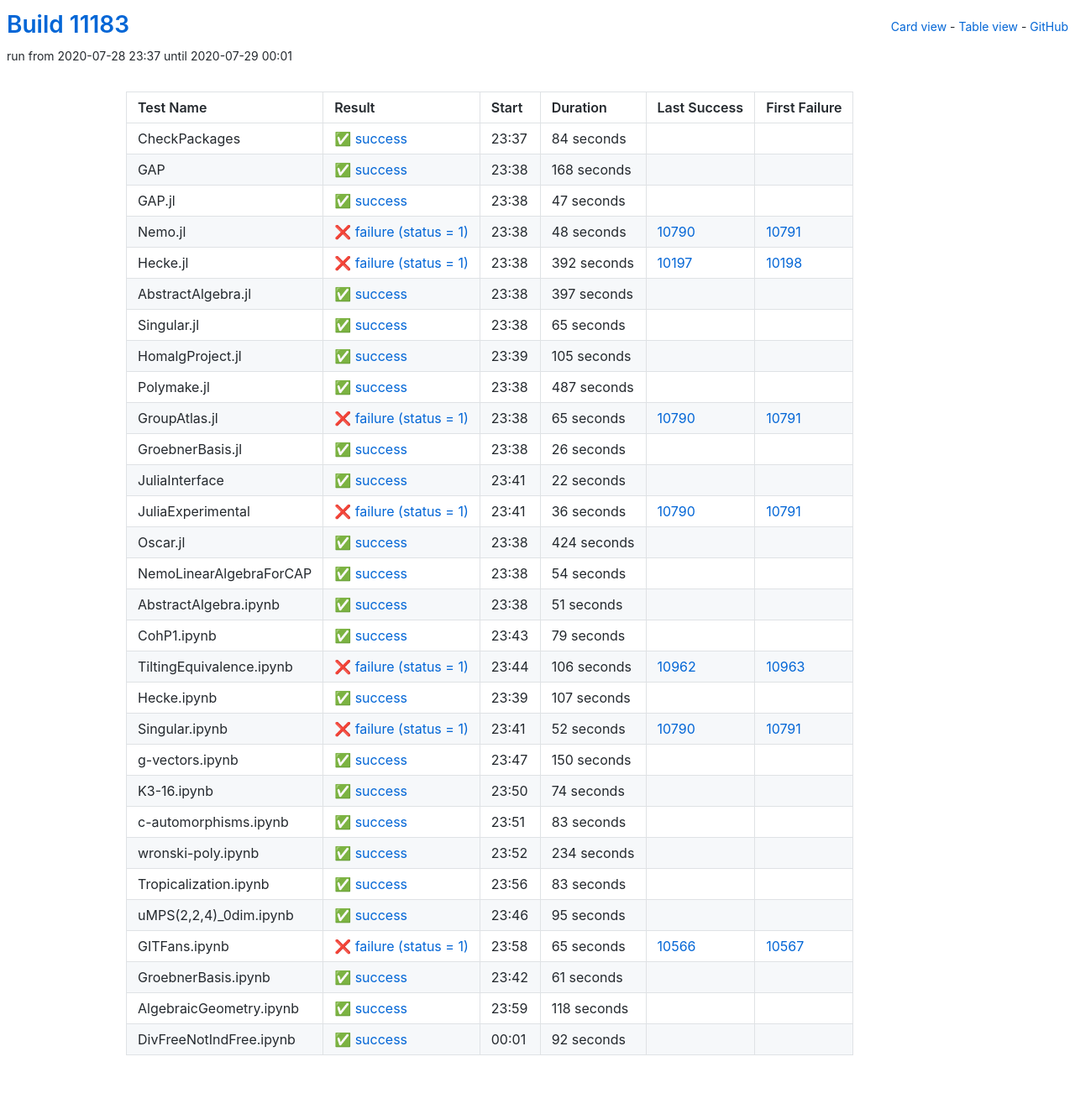
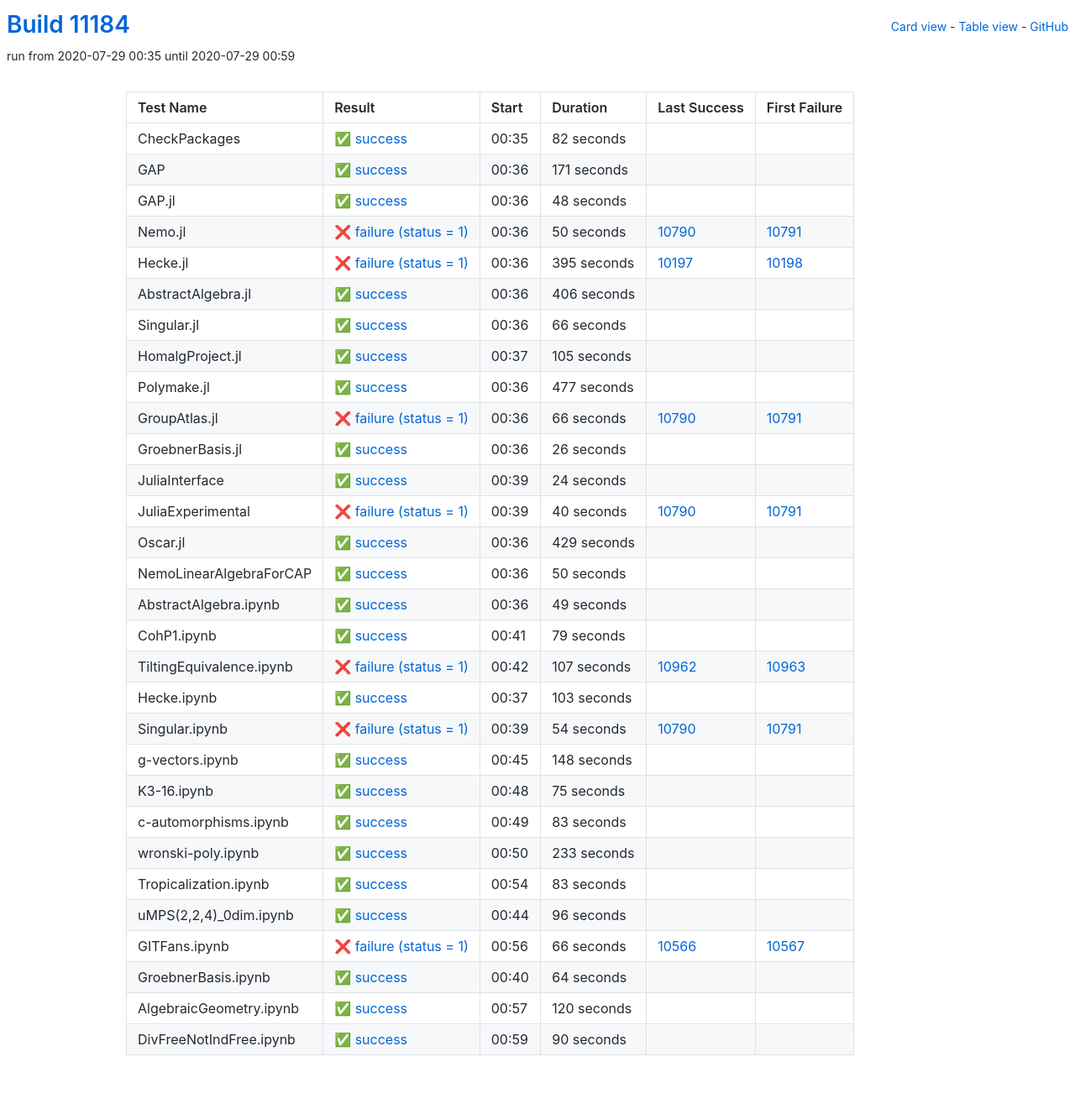
Before and after one commit to oscar-system/oscar-ci-status, a Jekyll site: the page built from table.html, in a window 1280 px wide. Shown: the whole page at 84% size. Built offline with Jekyll 4.4.1, drawn with Linux system fonts in a browser that asks for light colours.

Commit message:
Build #11184

```diff
--- a/_data/ci.yml
+++ b/_data/ci.yml
@@ -1,6 +1,6 @@
 ---
-build: 11183
-build_url: https://oscarci.mathematik.uni-kl.de/job/oscar/11183/
+build: 11184
+build_url: https://oscarci.mathematik.uni-kl.de/job/oscar/11184/
 job: oscar
 organization: oscar-system
 repo: oscar-ci-status
@@ -8,92 +8,92 @@
 tests:
 - name: CheckPackages
   id: checkpackages
-  log: https://oscarci.mathematik.uni-kl.de/job/oscar/11183/artifact/logs/build-11183/CheckPackages.log
-  start: 2020-07-28 23:37
+  log: https://oscarci.mathematik.uni-kl.de/job/oscar/11184/artifact/logs/build-11184/CheckPackages.log
+  start: 2020-07-29 00:35
   success: true
   exitcode: 0
   status: success
-  duration: 84
+  duration: 82
   last_success: false
   last_success_url:
   first_failure: false
   first_failure_url:
 - name: GAP
   id: gap
-  log: https://oscarci.mathematik.uni-kl.de/job/oscar/11183/artifact/logs/build-11183/GAP.log
-  start: 2020-07-28 23:38
+  log: https://oscarci.mathematik.uni-kl.de/job/oscar/11184/artifact/logs/build-11184/GAP.log
+  start: 2020-07-29 00:36
   success: true
   exitcode: 0
   status: success
-  duration: 168
+  duration: 171
   last_success: false
   last_success_url:
   first_failure: false
   first_failure_url:
 - name: GAP.jl
   id: gap-jl
-  log: https://oscarci.mathematik.uni-kl.de/job/oscar/11183/artifact/logs/build-11183/GAP.jl.log
-  start: 2020-07-28 23:38
+  log: https://oscarci.mathematik.uni-kl.de/job/oscar/11184/artifact/logs/build-11184/GAP.jl.log
+  start: 2020-07-29 00:36
   success: true
   exitcode: 0
   status: success
-  duration: 47
+  duration: 48
   last_success: false
   last_success_url:
   first_failure: false
   first_failure_url:
 - name: Nemo.jl
   id: nemo-jl
-  log: https://oscarci.mathematik.uni-kl.de/job/oscar/11183/artifact/logs/build-11183/Nemo.jl.log
-  start: 2020-07-28 23:38
+  log: https://oscarci.mathematik.uni-kl.de/job/oscar/11184/artifact/logs/build-11184/Nemo.jl.log
+  start: 2020-07-29 00:36
   success: false
   exitcode: 1
   status: failure
-  duration: 48
+  duration: 50
   last_success: 10790
   last_success_url: https://oscarci.mathematik.uni-kl.de/job/oscar/10790/
   first_failure: 10791
   first_failure_url: https://oscarci.mathematik.uni-kl.de/job/oscar/10791/
 - name: Hecke.jl
   id: hecke-jl
-  log: https://oscarci.mathematik.uni-kl.de/job/oscar/11183/artifact/logs/build-11183/Hecke.jl.log
-  start: 2020-07-28 23:38
+  log: https://oscarci.mathematik.uni-kl.de/job/oscar/11184/artifact/logs/build-11184/Hecke.jl.log
+  start: 2020-07-29 00:36
   success: false
   exitcode: 1
   status: failure
-  duration: 392
+  duration: 395
   last_success: 10197
   last_success_url: https://oscarci.mathematik.uni-kl.de/job/oscar/10197/
   first_failure: 10198
   first_failure_url: https://oscarci.mathematik.uni-kl.de/job/oscar/10198/
 - name: AbstractAlgebra.jl
   id: abstractalgebra-jl
-  log: https://oscarci.mathematik.uni-kl.de/job/oscar/11183/artifact/logs/build-11183/AbstractAlgebra.jl.log
-  start: 2020-07-28 23:38
+  log: https://oscarci.mathematik.uni-kl.de/job/oscar/11184/artifact/logs/build-11184/AbstractAlgebra.jl.log
+  start: 2020-07-29 00:36
   success: true
   exitcode: 0
   status: success
-  duration: 397
+  duration: 406
   last_success: false
   last_success_url:
   first_failure: false
   first_failure_url:
 - name: Singular.jl
   id: singular-jl
-  log: https://oscarci.mathematik.uni-kl.de/job/oscar/11183/artifact/logs/build-11183/Singular.jl.log
-  start: 2020-07-28 23:38
+  log: https://oscarci.mathematik.uni-kl.de/job/oscar/11184/artifact/logs/build-11184/Singular.jl.log
+  start: 2020-07-29 00:36
   success: true
   exitcode: 0
   status: success
-  duration: 65
+  duration: 66
   last_success: false
   last_success_url:
   first_failure: false
   first_failure_url:
 - name: HomalgProject.jl
   id: homalgproject-jl
-  log: https://oscarci.mathematik.uni-kl.de/job/oscar/11183/artifact/logs/build-11183/HomalgProject.jl.log
-  start: 2020-07-28 23:39
+  log: https://oscarci.mathematik.uni-kl.de/job/oscar/11184/artifact/logs/build-11184/HomalgProject.jl.log
+  start: 2020-07-29 00:37
   success: true
   exitcode: 0
   status: success
@@ -104,32 +104,32 @@
   first_failure_url:
 - name: Polymake.jl
   id: polymake-jl
-  log: https://oscarci.mathematik.uni-kl.de/job/oscar/11183/artifact/logs/build-11183/Polymake.jl.log
-  start: 2020-07-28 23:38
+  log: https://oscarci.mathematik.uni-kl.de/job/oscar/11184/artifact/logs/build-11184/Polymake.jl.log
+  start: 2020-07-29 00:36
   success: true
   exitcode: 0
   status: success
-  duration: 487
+  duration: 477
   last_success: false
   last_success_url:
   first_failure: false
   first_failure_url:
 - name: GroupAtlas.jl
   id: groupatlas-jl
-  log: https://oscarci.mathematik.uni-kl.de/job/oscar/11183/artifact/logs/build-11183/GroupAtlas.jl.log
-  start: 2020-07-28 23:38
+  log: https://oscarci.mathematik.uni-kl.de/job/oscar/11184/artifact/logs/build-11184/GroupAtlas.jl.log
+  start: 2020-07-29 00:36
   success: false
   exitcode: 1
   status: failure
-  duration: 65
+  duration: 66
   last_success: 10790
   last_success_url: https://oscarci.mathematik.uni-kl.de/job/oscar/10790/
   first_failure: 10791
   first_failure_url: https://oscarci.mathematik.uni-kl.de/job/oscar/10791/
 - name: GroebnerBasis.jl
   id: groebnerbasis-jl
-  log: https://oscarci.mathematik.uni-kl.de/job/oscar/11183/artifact/logs/build-11183/GroebnerBasis.jl.log
-  start: 2020-07-28 23:38
+  log: https://oscarci.mathematik.uni-kl.de/job/oscar/11184/artifact/logs/build-11184/GroebnerBasis.jl.log
+  start: 2020-07-29 00:36
   success: true
   exitcode: 0
   status: success
@@ -140,68 +140,68 @@
   first_failure_url:
 - name: JuliaInterface
   id: juliainterface
-  log: https://oscarci.mathematik.uni-kl.de/job/oscar/11183/artifact/logs/build-11183/JuliaInterface.log
-  start: 2020-07-28 23:41
+  log: https://oscarci.mathematik.uni-kl.de/job/oscar/11184/artifact/logs/build-11184/JuliaInterface.log
+  start: 2020-07-29 00:39
   success: true
   exitcode: 0
   status: success
-  duration: 22
+  duration: 24
   last_success: false
   last_success_url:
   first_failure: false
   first_failure_url:
 - name: JuliaExperimental
   id: juliaexperimental
-  log: https://oscarci.mathematik.uni-kl.de/job/oscar/11183/artifact/logs/build-11183/JuliaExperimental.log
-  start: 2020-07-28 23:41
+  log: https://oscarci.mathematik.uni-kl.de/job/oscar/11184/artifact/logs/build-11184/JuliaExperimental.log
+  start: 2020-07-29 00:39
   success: false
   exitcode: 1
   status: failure
-  duration: 36
+  duration: 40
   last_success: 10790
   last_success_url: https://oscarci.mathematik.uni-kl.de/job/oscar/10790/
   first_failure: 10791
   first_failure_url: https://oscarci.mathematik.uni-kl.de/job/oscar/10791/
 - name: Oscar.jl
   id: oscar-jl
-  log: https://oscarci.mathematik.uni-kl.de/job/oscar/11183/artifact/logs/build-11183/Oscar.jl.log
-  start: 2020-07-28 23:38
+  log: https://oscarci.mathematik.uni-kl.de/job/oscar/11184/artifact/logs/build-11184/Oscar.jl.log
+  start: 2020-07-29 00:36
   success: true
   exitcode: 0
   status: success
-  duration: 424
+  duration: 429
   last_success: false
   last_success_url:
   first_failure: false
   first_failure_url:
 - name: NemoLinearAlgebraForCAP
   id: nemolinearalgebraforcap
-  log: https://oscarci.mathematik.uni-kl.de/job/oscar/11183/artifact/logs/build-11183/NemoLinearAlgebraForCAP.log
-  start: 2020-07-28 23:38
+  log: https://oscarci.mathematik.uni-kl.de/job/oscar/11184/artifact/logs/build-11184/NemoLinearAlgebraForCAP.log
+  start: 2020-07-29 00:36
   success: true
   exitcode: 0
   status: success
-  duration: 54
+  duration: 50
   last_success: false
   last_success_url:
   first_failure: false
   first_failure_url:
 - name: AbstractAlgebra.ipynb
   id: abstractalgebra-ipynb
-  log: https://oscarci.mathematik.uni-kl.de/job/oscar/11183/artifact/logs/build-11183/AbstractAlgebra.ipynb.log
-  start: 2020-07-28 23:38
+  log: https://oscarci.mathematik.uni-kl.de/job/oscar/11184/artifact/logs/build-11184/AbstractAlgebra.ipynb.log
+  start: 2020-07-29 00:36
   success: true
   exitcode: 0
   status: success
-  duration: 51
+  duration: 49
   last_success: false
   last_success_url:
   first_failure: false
   first_failure_url:
 - name: CohP1.ipynb
   id: cohp1-ipynb
-  log: https://oscarci.mathematik.uni-kl.de/job/oscar/11183/artifact/logs/build-11183/CohP1.ipynb.log
-  start: 2020-07-28 23:43
+  log: https://oscarci.mathematik.uni-kl.de/job/oscar/11184/artifact/logs/build-11184/CohP1.ipynb.log
+  start: 2020-07-29 00:41
   success: true
   exitcode: 0
   status: success
@@ -212,68 +212,68 @@
   first_failure_url:
 - name: TiltingEquivalence.ipynb
   id: tiltingequivalence-ipynb
-  log: https://oscarci.mathematik.uni-kl.de/job/oscar/11183/artifact/logs/build-11183/TiltingEquivalence.ipynb.log
-  start: 2020-07-28 23:44
+  log: https://oscarci.mathematik.uni-kl.de/job/oscar/11184/artifact/logs/build-11184/TiltingEquivalence.ipynb.log
+  start: 2020-07-29 00:42
   success: false
   exitcode: 1
   status: failure
-  duration: 106
+  duration: 107
   last_success: 10962
   last_success_url: https://oscarci.mathematik.uni-kl.de/job/oscar/10962/
   first_failure: 10963
   first_failure_url: https://oscarci.mathematik.uni-kl.de/job/oscar/10963/
 - name: Hecke.ipynb
   id: hecke-ipynb
-  log: https://oscarci.mathematik.uni-kl.de/job/oscar/11183/artifact/logs/build-11183/Hecke.ipynb.log
-  start: 2020-07-28 23:39
+  log: https://oscarci.mathematik.uni-kl.de/job/oscar/11184/artifact/logs/build-11184/Hecke.ipynb.log
+  start: 2020-07-29 00:37
   success: true
   exitcode: 0
   status: success
-  duration: 107
+  duration: 103
   last_success: false
   last_success_url:
   first_failure: false
   first_failure_url:
 - name: Singular.ipynb
   id: singular-ipynb
-  log: https://oscarci.mathematik.uni-kl.de/job/oscar/11183/artifact/logs/build-11183/Singular.ipynb.log
-  start: 2020-07-28 23:41
+  log: https://oscarci.mathematik.uni-kl.de/job/oscar/11184/artifact/logs/build-11184/Singular.ipynb.log
+  start: 2020-07-29 00:39
   success: false
   exitcode: 1
   status: failure
-  duration: 52
+  duration: 54
   last_success: 10790
   last_success_url: https://oscarci.mathematik.uni-kl.de/job/oscar/10790/
   first_failure: 10791
   first_failure_url: https://oscarci.mathematik.uni-kl.de/job/oscar/10791/
 - name: g-vectors.ipynb
   id: g-vectors-ipynb
-  log: https://oscarci.mathematik.uni-kl.de/job/oscar/11183/artifact/logs/build-11183/g-vectors.ipynb.log
-  start: 2020-07-28 23:47
+  log: https://oscarci.mathematik.uni-kl.de/job/oscar/11184/artifact/logs/build-11184/g-vectors.ipynb.log
+  start: 2020-07-29 00:45
   success: true
   exitcode: 0
   status: success
-  duration: 150
+  duration: 148
   last_success: false
   last_success_url:
   first_failure: false
   first_failure_url:
 - name: K3-16.ipynb
   id: k3-16-ipynb
-  log: https://oscarci.mathematik.uni-kl.de/job/oscar/11183/artifact/logs/build-11183/K3-16.ipynb.log
-  start: 2020-07-28 23:50
+  log: https://oscarci.mathematik.uni-kl.de/job/oscar/11184/artifact/logs/build-11184/K3-16.ipynb.log
+  start: 2020-07-29 00:48
   success: true
   exitcode: 0
   status: success
-  duration: 74
+  duration: 75
   last_success: false
   last_success_url:
   first_failure: false
   first_failure_url:
 - name: c-automorphisms.ipynb
   id: c-automorphisms-ipynb
-  log: https://oscarci.mathematik.uni-kl.de/job/oscar/11183/artifact/logs/build-11183/c-automorphisms.ipynb.log
-  start: 2020-07-28 23:51
+  log: https://oscarci.mathematik.uni-kl.de/job/oscar/11184/artifact/logs/build-11184/c-automorphisms.ipynb.log
+  start: 2020-07-29 00:49
   success: true
   exitcode: 0
   status: success
@@ -284,20 +284,20 @@
   first_failure_url:
 - name: wronski-poly.ipynb
   id: wronski-poly-ipynb
-  log: https://oscarci.mathematik.uni-kl.de/job/oscar/11183/artifact/logs/build-11183/wronski-poly.ipynb.log
-  start: 2020-07-28 23:52
+  log: https://oscarci.mathematik.uni-kl.de/job/oscar/11184/artifact/logs/build-11184/wronski-poly.ipynb.log
+  start: 2020-07-29 00:50
   success: true
   exitcode: 0
   status: success
-  duration: 234
+  duration: 233
   last_success: false
   last_success_url:
   first_failure: false
   first_failure_url:
 - name: Tropicalization.ipynb
   id: tropicalization-ipynb
-  log: https://oscarci.mathematik.uni-kl.de/job/oscar/11183/artifact/logs/build-11183/Tropicalization.ipynb.log
-  start: 2020-07-28 23:56
+  log: https://oscarci.mathematik.uni-kl.de/job/oscar/11184/artifact/logs/build-11184/Tropicalization.ipynb.log
+  start: 2020-07-29 00:54
   success: true
   exitcode: 0
   status: success
@@ -308,60 +308,60 @@
   first_failure_url:
 - name: uMPS(2,2,4)_0dim.ipynb
   id: umps-2-2-4-0dim-ipynb
-  log: https://oscarci.mathematik.uni-kl.de/job/oscar/11183/artifact/logs/build-11183/uMPS-2-2-4-_0dim.ipynb.log
-  start: 2020-07-28 23:46
+  log: https://oscarci.mathematik.uni-kl.de/job/oscar/11184/artifact/logs/build-11184/uMPS-2-2-4-_0dim.ipynb.log
+  start: 2020-07-29 00:44
   success: true
   exitcode: 0
   status: success
-  duration: 95
+  duration: 96
   last_success: false
   last_success_url:
   first_failure: false
   first_failure_url:
 - name: GITFans.ipynb
   id: gitfans-ipynb
-  log: https://oscarci.mathematik.uni-kl.de/job/oscar/11183/artifact/logs/build-11183/GITFans.ipynb.log
-  start: 2020-07-28 23:58
+  log: https://oscarci.mathematik.uni-kl.de/job/oscar/11184/artifact/logs/build-11184/GITFans.ipynb.log
+  start: 2020-07-29 00:56
   success: false
   exitcode: 1
   status: failure
-  duration: 65
+  duration: 66
   last_success: 10566
   last_success_url: https://oscarci.mathematik.uni-kl.de/job/oscar/10566/
   first_failure: 10567
   first_failure_url: https://oscarci.mathematik.uni-kl.de/job/oscar/10567/
 - name: GroebnerBasis.ipynb
   id: groebnerbasis-ipynb
-  log: https://oscarci.mathematik.uni-kl.de/job/oscar/11183/artifact/logs/build-11183/GroebnerBasis.ipynb.log
-  start: 2020-07-28 23:42
+  log: https://oscarci.mathematik.uni-kl.de/job/oscar/11184/artifact/logs/build-11184/GroebnerBasis.ipynb.log
+  start: 2020-07-29 00:40
   success: true
   exitcode: 0
   status: success
-  duration: 61
+  duration: 64
   last_success: false
   last_success_url:
   first_failure: false
   first_failure_url:
 - name: AlgebraicGeometry.ipynb
   id: algebraicgeometry-ipynb
-  log: https://oscarci.mathematik.uni-kl.de/job/oscar/11183/artifact/logs/build-11183/AlgebraicGeometry.ipynb.log
-  start: 2020-07-28 23:59
+  log: https://oscarci.mathematik.uni-kl.de/job/oscar/11184/artifact/logs/build-11184/AlgebraicGeometry.ipynb.log
+  start: 2020-07-29 00:57
   success: true
   exitcode: 0
   status: success
-  duration: 118
+  duration: 120
   last_success: false
   last_success_url:
   first_failure: false
   first_failure_url:
 - name: DivFreeNotIndFree.ipynb
   id: divfreenotindfree-ipynb
-  log: https://oscarci.mathematik.uni-kl.de/job/oscar/11183/artifact/logs/build-11183/DivFreeNotIndFree.ipynb.log
-  start: 2020-07-29 00:01
+  log: https://oscarci.mathematik.uni-kl.de/job/oscar/11184/artifact/logs/build-11184/DivFreeNotIndFree.ipynb.log
+  start: 2020-07-29 00:59
   success: true
   exitcode: 0
   status: success
-  duration: 92
+  duration: 90
   last_success: false
   last_success_url:
   first_failure: false
```
Also changed, not shown: README.md.
